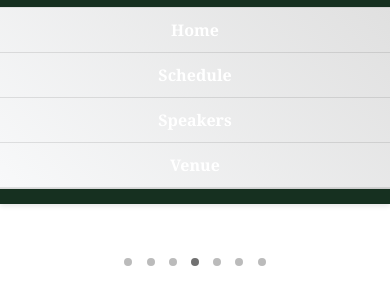
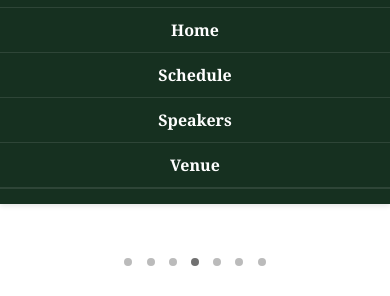
Before and after one commit to PurpleMariposa/BSCS-TOUR-2024, a plain HTML site: page index.html in a window 390 px wide. Both pictures are taken after a click on the button "Toggle navigation". Shown: the part 60-356 px from the top of the page. Drawn offline with nearby package versions, Linux system fonts and the light colour scheme.

Commit message:
Update custom.css

```diff
--- a/assets/css/custom.css
+++ b/assets/css/custom.css
@@ -42,9 +42,8 @@
     }
 
     .navbar-collapse {
-        background-color: #f8f9fa;
-        border-top: 1px solid rgba(0,0,0,0.1);
-        border-bottom: 1px solid rgba(0,0,0,0.1);
+        border-top: 1px solid rgba(255, 254, 254, 0.1);
+        border-bottom: 1px solid rgba(255, 254, 254, 0.1);
         margin-top: 10px;
     }
 
@@ -54,14 +53,13 @@
     }
 
     .nav-item {
-        border-bottom: 1px solid rgba(0,0,0,0.1);
+        border-bottom: 1px solid rgba(255, 254, 254, 0.1);
     }
 
     .navbar-collapse {
         position: relative;
         top: 0;
         left: 0;
-        background: linear-gradient(45deg, #f8f9fa, #e0e0e0);
         width: 100%;
         text-align: center;
     }
```
